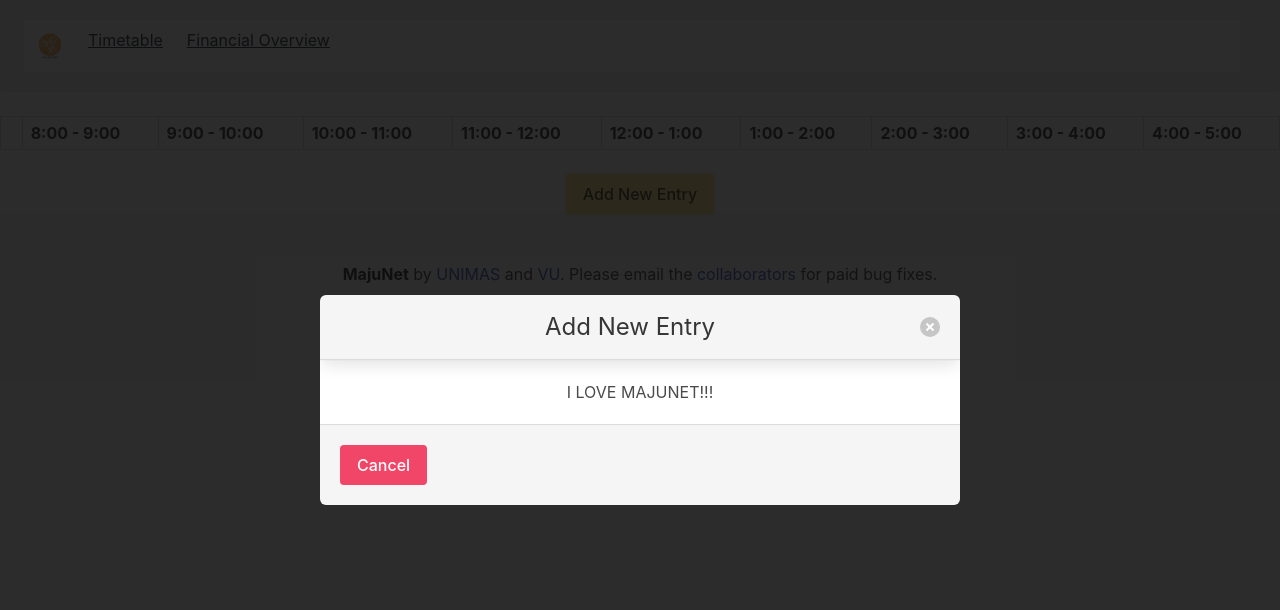
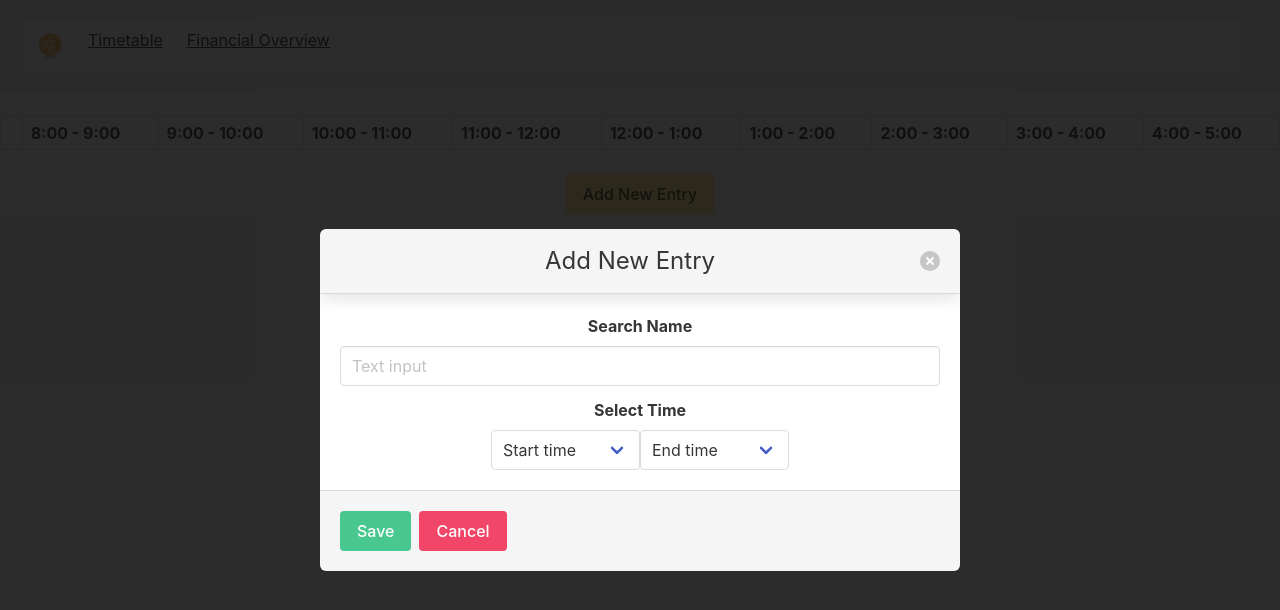
Before and after one commit to Kishanjay/MajuNet, a React (Create React App) app: page / in a window 1280 px wide. Both pictures are taken after a click on the button "Add New Entry". Shown: the top 610 px of the page. Built offline with nearby package versions, Linux system fonts and the light colour scheme.

Commit message:
Major update to the MModal

```diff
--- a/package.json
+++ b/package.json
@@ -4,6 +4,7 @@
   "private": true,
   "dependencies": {
     "bulma": "^0.7.5",
+    "bulma-calendar": "^6.0.7",
     "react": "^16.8.6",
     "react-dom": "^16.8.6",
     "react-router-dom": "^5.0.1",
--- a/src/App.js
+++ b/src/App.js
@@ -4,6 +4,8 @@ import MFootnote from './MFootnote.js';
 import MTable from './MTable.js';
 import MLogin from './MLogin.js';
 import 'bulma/css/bulma.css';
+//import '~bulma/css/bulma.css';
+//import '~bulma-calendar';
 import MFinancial from './MFinancial.js';
 
 import { BrowserRouter as Router, Route, Link } from 'react-router-dom';
--- a/src/MModal.js
+++ b/src/MModal.js
@@ -14,12 +14,51 @@ class MModal extends Component {
                 <button class="delete" aria-label="close" onClick={this.props.onClose}></button>
                 </header>
                 <section class="modal-card-body">
-                    <p>
-                        I LOVE MAJUNET!!!
-                    </p>
+                <div class="field">
+                <label class="label">Search Name</label>
+                <div class="control">
+                    <input class="input" type="text" placeholder="Text input"/>
+                </div>
+                </div>
+
+                <div class="field">
+                <label class="label">Select Time</label>
+                <div class="label">
+                    <div class="select">
+                    <select>
+                        <option>Start time</option>
+                        <option>8:00 - 9:00</option>
+                        <option>9:00 - 10:00</option>
+                        <option>10:00 - 11:00</option>
+                        <option>11:00 - 12:00</option>
+                        <option>12:00 - 1:00</option>
+                        <option>1:00 - 2:00</option>
+                        <option>2:00 - 3:00</option>
+                        <option>3:00 - 4:00</option>
+                        <option>4:00 - 5:00</option>
+                    </select>
+                    </div>
+
+                    <div class="select">
+                    <select>
+                        <option>End time</option>
+                        <option>8:00 - 9:00</option>
+                        <option>9:00 - 10:00</option>
+                        <option>10:00 - 11:00</option>
+                        <option>11:00 - 12:00</option>
+                        <option>12:00 - 1:00</option>
+                        <option>1:00 - 2:00</option>
+                        <option>2:00 - 3:00</option>
+                        <option>3:00 - 4:00</option>
+                        <option>4:00 - 5:00</option>
+                    </select>
+                    </div>
+                </div>
+                </div>
                 </section>
                 <footer class="modal-card-foot">
                 {/*<button class="button is-success">Save changes</button>*/}
+                <button class="button is-success" onClick={this.props.onSave}>Save</button>
                 <button class="button is-danger" onClick={this.props.onClose}>Cancel</button>
                 </footer>
             </div>
--- a/src/MTable.js
+++ b/src/MTable.js
@@ -14,6 +14,13 @@ class MTable extends Component {
         this.setState({
           isOpen: !this.state.isOpen
         });
+    }
+
+    saveEntry = () => {
+        // post to server!
+        this.setState({
+            isOpen: !this.state.isOpen
+          });
     }
 
     render() {
@@ -51,6 +58,7 @@ class MTable extends Component {
 
             <MModal
                 show={this.state.isOpen}
+                onSave={this.saveEntry}
                 onClose={this.toggleModal}
             ></MModal>
             </div>
```
Also changed, not shown: 1 other file (tests, documents, lock files or other folders).
